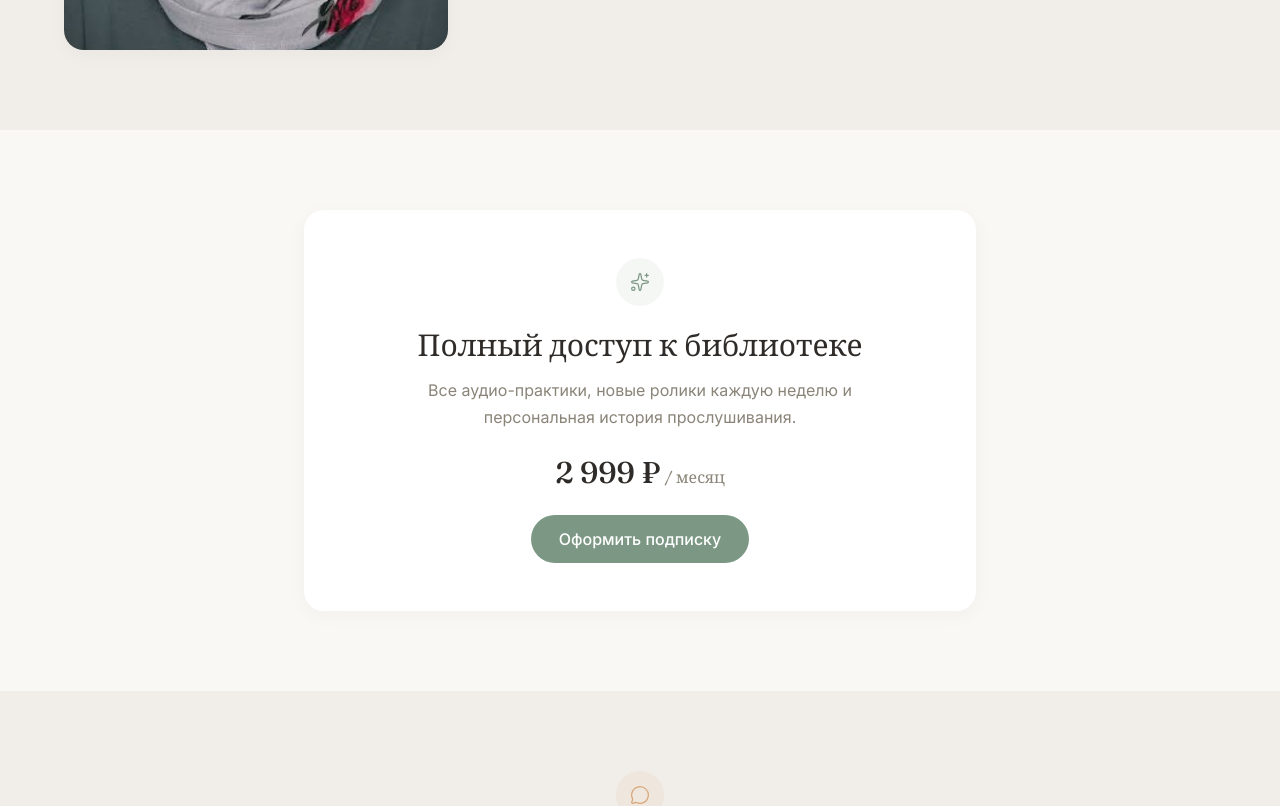
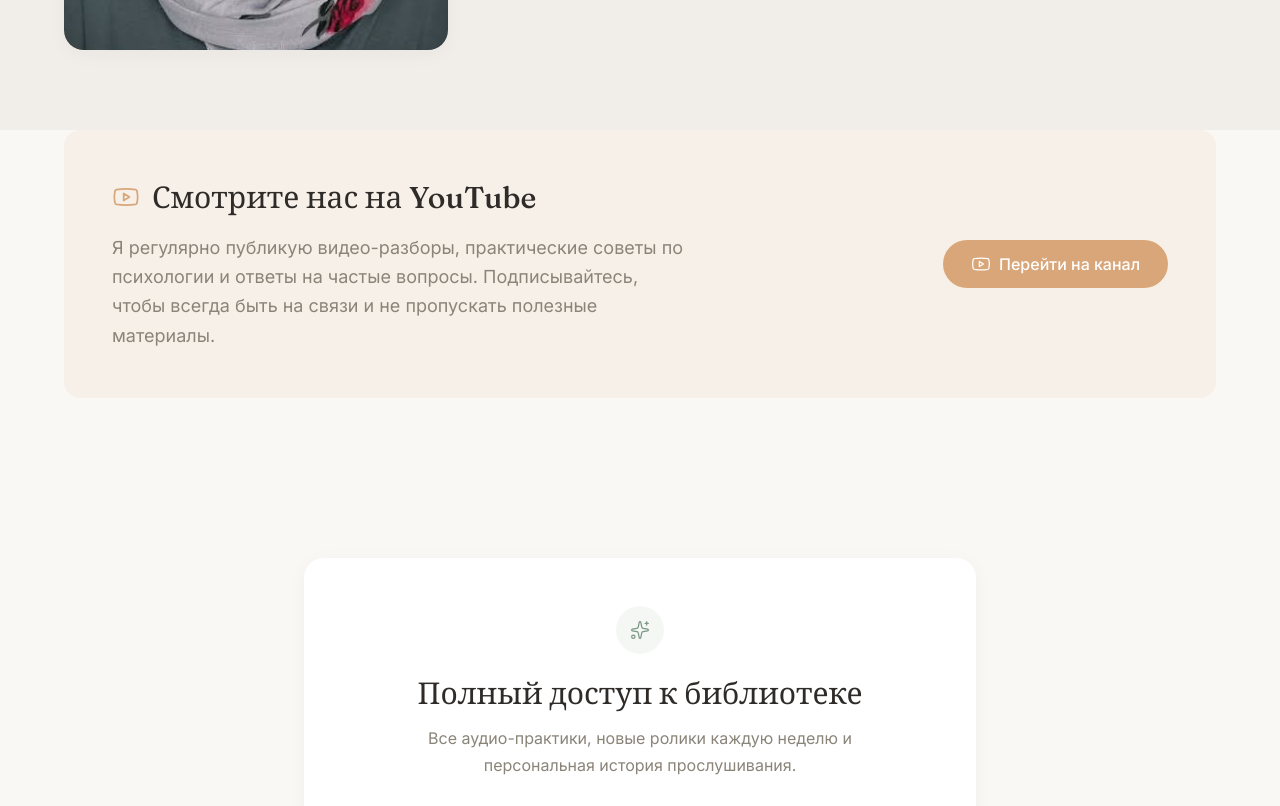
Before and after one commit to netbounce19-hash/blizko, a Next.js app: page / in a window 1280 px wide. Shown: the part 2300-3106 px from the top of the page. Built offline with nearby package versions, Linux system fonts and the light colour scheme.

Commit message:
feat: add youtube banner to home and link to footer

```diff
--- a/app/page.tsx
+++ b/app/page.tsx
@@ -11,6 +11,7 @@ import {
   Heart,
   Sparkles,
   BookOpen,
+  Youtube,
 } from "lucide-react";
 import { Button } from "@/components/ui/Button";
 import { AudioCard } from "@/components/ui/AudioCard";
@@ -315,6 +316,49 @@ export default function HomePage() {
         </div>
       </section>
 
+      {/* === YOUTUBE BANNER === */}
+      <section className="pb-16 md:pb-20">
+        <div className="container-site">
+          <div
+            className="rounded-2xl p-8 md:p-12 relative overflow-hidden flex flex-col md:flex-row items-center justify-between gap-8"
+            style={{
+              backgroundColor: "rgba(217, 166, 121, 0.1)",
+            }}
+          >
+            <div className="relative z-10 max-w-xl text-center md:text-left">
+              <div className="flex items-center gap-3 mb-4 justify-center md:justify-start">
+                <Youtube className="w-7 h-7" style={{ color: "var(--color-accent-2)" }} strokeWidth={1.5} />
+                <h3
+                  className="text-2xl md:text-3xl"
+                  style={{ fontFamily: "var(--font-heading)", color: "var(--color-text)" }}
+                >
+                  Смотрите нас на YouTube
+                </h3>
+              </div>
+              <p
+                className="text-base md:text-lg leading-relaxed mb-0"
+                style={{ color: "var(--color-text-secondary)" }}
+              >
+                Я регулярно публикую видео-разборы, практические советы по психологии и ответы на частые вопросы. Подписывайтесь, чтобы всегда быть на связи и не пропускать полезные материалы.
+              </p>
+            </div>
+
+            <div className="relative z-10 shrink-0">
+              <a
+                href="https://youtube.com/@supportclubblizko?si=YIgxykBl97wcGzA-"
+                target="_blank"
+                rel="noopener noreferrer"
+              >
+                <Button variant="secondary" size="lg">
+                  <Youtube className="w-5 h-5" strokeWidth={1.5} />
+                  Перейти на канал
+                </Button>
+              </a>
+            </div>
+          </div>
+        </div>
+      </section>
+
       {/* === БЛОК ПОДПИСКИ === */}
       <section className="py-16 md:py-20">
         <div className="container-site">
--- a/components/layout/Footer.tsx
+++ b/components/layout/Footer.tsx
@@ -20,6 +20,7 @@ const footerSections = [
     links: [
       { href: "/about", label: "О специалисте" },
       { href: "/contact", label: "Связаться с нами" },
+      { href: "https://youtube.com/@supportclubblizko?si=YIgxykBl97wcGzA-", label: "Наш YouTube канал", external: true },
     ],
   },
   {
@@ -81,6 +82,8 @@ export function Footer() {
                   <li key={link.href}>
                     <Link
                       href={link.href}
+                      target={link.external ? "_blank" : undefined}
+                      rel={link.external ? "noopener noreferrer" : undefined}
                       className="text-sm"
                       style={{
                         color: "var(--color-text-secondary)",
```
